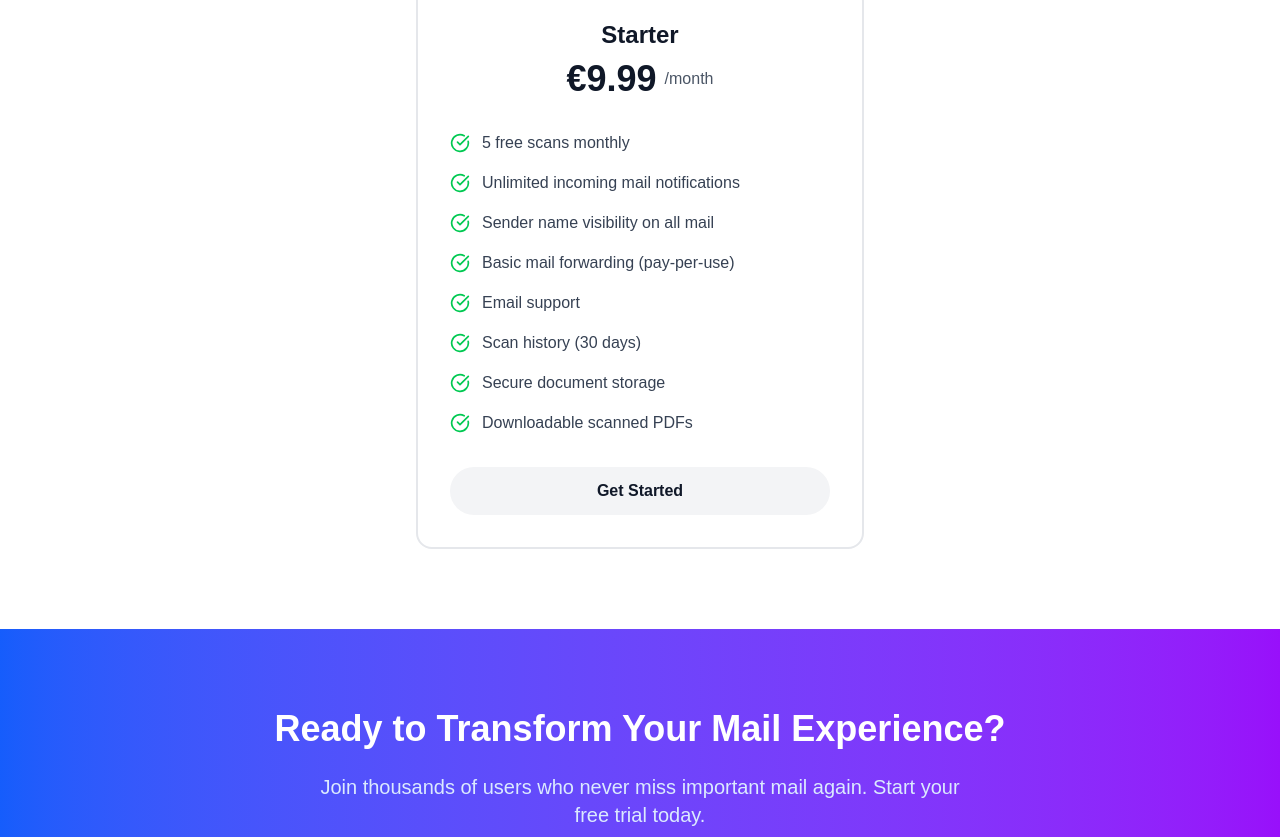
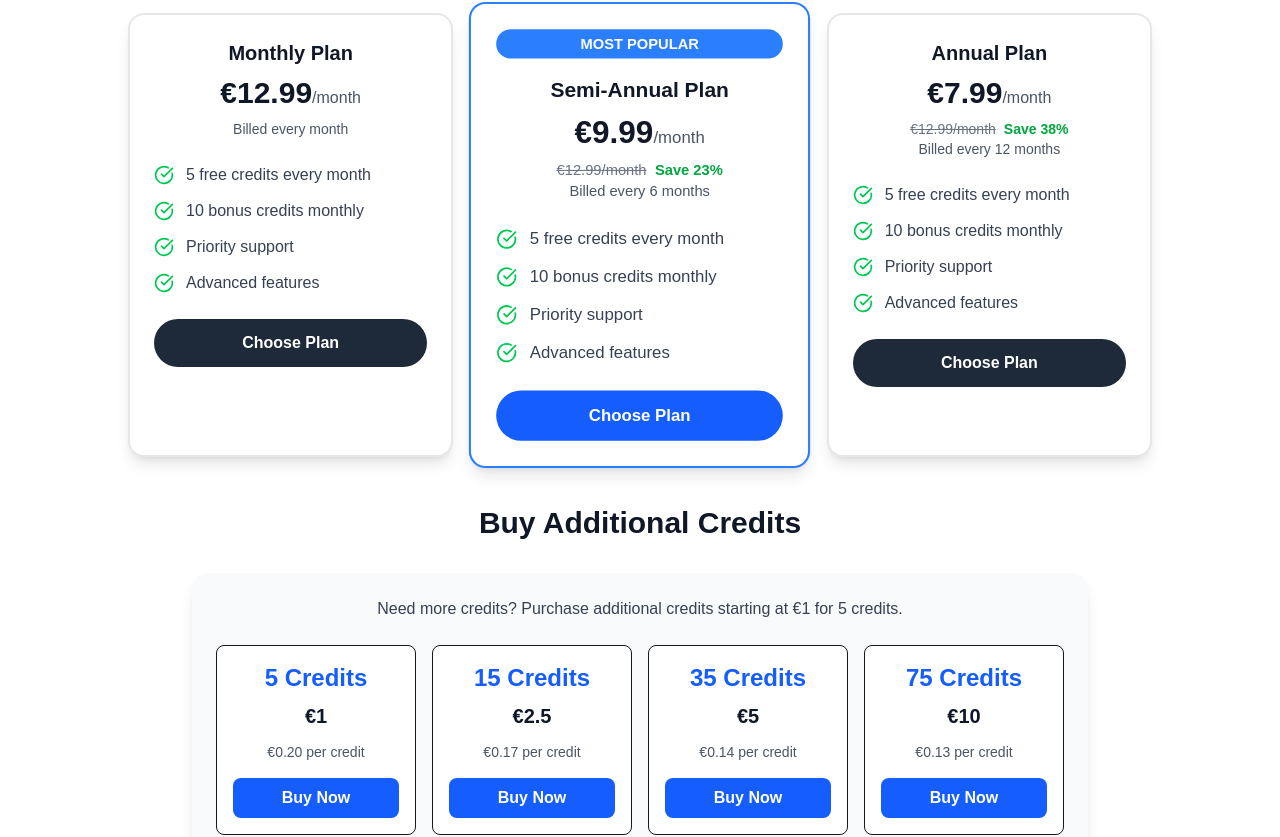
Before and after one commit to sanskarpar/letter, a Next.js app: page / in a window 1280 px wide. Shown: the part 2032-2869 px from the top of the page. Built offline with nearby package versions, Linux system fonts and the light colour scheme.

Commit message:
Your commit message

```diff
--- a/src/app/dashboard/page.tsx
+++ b/src/app/dashboard/page.tsx
@@ -1,7 +1,7 @@
 "use client";
 import React, { useEffect, useState, Suspense } from "react";
 import { useRouter, useSearchParams } from "next/navigation";
-import { getAuth, onAuthStateChanged } from "firebase/auth";
+import { getAuth, onAuthStateChanged, signOut } from "firebase/auth";
 import { getFirestore, doc, getDoc, collection, getDocs, query, orderBy, where, addDoc, Timestamp, updateDoc, runTransaction } from "firebase/firestore";
 import { app } from "@/firebase/config";
 import { CreditCard, Calendar, User, Package, Shield, Mail, Eye, FileText, Download, Clock, CheckCircle, Truck, Scan, AlertCircle } from 'lucide-react';
@@ -200,6 +200,7 @@ const MailScannerDashboard = ({ userData, userLetters, userRequests, onMakeReque
   const [selectedLetter, setSelectedLetter] = useState<Letter | null>(null);
   const [showRequestModal, setShowRequestModal] = useState(false);
   const [selectedLetterForRequest, setSelectedLetterForRequest] = useState<Letter | null>(null);
+  const [accountDropdownOpen, setAccountDropdownOpen] = useState(false);
 
   const formatDate = (date: any) => {
     if (!date) return "N/A";
@@ -246,6 +247,12 @@ const MailScannerDashboard = ({ userData, userLetters, userRequests, onMakeReque
     return !request || request.status === "completed";
   };
 
+  const handleLogout = async () => {
+    const auth = getAuth(app);
+    await signOut(auth);
+    router.replace("/login");
+  };
+
   return (
     <div className="min-h-screen bg-gradient-to-br from-slate-50 via-blue-50 to-indigo-100">
       <div className="max-w-7xl mx-auto py-12 px-4 sm:px-6 lg:px-8">
@@ -255,7 +262,7 @@ const MailScannerDashboard = ({ userData, userLetters, userRequests, onMakeReque
               <h2 className="text-2xl font-bold text-gray-800">Hey {userData?.name || 'there'}</h2>
               <p className="text-gray-600">Welcome to your dashboard</p>
             </div>
-            <div className="flex gap-2">
+            <div className="flex gap-2 relative">
               {userData?.role === 'admin' && (
                 <button
                   onClick={() => router.push("/admin")}
@@ -265,10 +272,29 @@ const MailScannerDashboard = ({ userData, userLetters, userRequests, onMakeReque
                   Admin
                 </button>
               )}
-              <button className="bg-blue-600 text-white px-4 py-2 rounded-lg shadow-md hover:bg-blue-700 transition-colors">
-                <User className="w-5 h-5 inline-block mr-1" />
-                Account
-              </button>
+              {/* Account dropdown */}
+              <div className="relative">
+                <button
+                  className="bg-blue-600 text-white px-4 py-2 rounded-lg shadow-md hover:bg-blue-700 transition-colors flex items-center"
+                  onClick={() => setAccountDropdownOpen((v) => !v)}
+                >
+                  <User className="w-5 h-5 inline-block mr-1" />
+                  Account
+                  <svg className="ml-1 w-4 h-4" fill="none" stroke="currentColor" strokeWidth={2} viewBox="0 0 24 24">
+                    <path strokeLinecap="round" strokeLinejoin="round" d="M19 9l-7 7-7-7" />
+                  </svg>
+                </button>
+                {accountDropdownOpen && (
+                  <div className="absolute right-0 mt-2 w-40 bg-white border border-gray-200 rounded-lg shadow-lg z-10">
+                    <button
+                      onClick={handleLogout}
+                      className="block w-full text-left px-4 py-2 text-black hover:bg-gray-100 rounded-t-lg"
+                    >
+                      Logout
+                    </button>
+                  </div>
+                )}
+              </div>
             </div>
           </div>
 
--- a/src/app/page.tsx
+++ b/src/app/page.tsx
@@ -6,6 +6,46 @@ import { Mail, Scan, Forward, Shield, Clock, CreditCard, Users, CheckCircle, Arr
 export default function MailServiceLanding() {
   const [isMenuOpen, setIsMenuOpen] = useState(false);
   const router = useRouter();
+
+  const subscriptionPlans = [
+    {
+      id: "monthly",
+      name: "Monthly Plan",
+      price: "12.99",
+      originalPrice: null,
+      savings: null,
+      duration: "month",
+      credits: 10,
+      popular: false
+    },
+    {
+      id: "semi-annual",
+      name: "Semi-Annual Plan",
+      price: "9.99",
+      originalPrice: "12.99",
+      savings: "Save 23%",
+      duration: "6 months",
+      credits: 10,
+      popular: true
+    },
+    {
+      id: "annual",
+      name: "Annual Plan",
+      price: "7.99",
+      originalPrice: "12.99",
+      savings: "Save 38%",
+      duration: "12 months",
+      credits: 10,
+      popular: false
+    }
+  ];
+
+  const creditPackages = [
+    { credits: 5, price: 1 },
+    { credits: 15, price: 2.5 },
+    { credits: 35, price: 5 },
+    { credits: 75, price: 10 }
+  ];
 
   const features = [
     {
@@ -55,26 +95,6 @@ export default function MailServiceLanding() {
       description: "View digital scans or track forwarded mail",
       icon: "✨"
     }
-  ];
-
-  const pricing = [
-    {
-      name: "Starter",
-      price: "€9.99",
-      period: "/month",
-      features: [
-        "5 free scans monthly",
-        "Unlimited incoming mail notifications",
-        "Sender name visibility on all mail",
-        "Basic mail forwarding (pay-per-use)",
-        "Email support",
-        "Scan history (30 days)",
-        "Secure document storage",
-        "Downloadable scanned PDFs"
-      ],
-      popular: false
-    }
-
   ];
 
   return (
@@ -208,41 +228,106 @@ export default function MailServiceLanding() {
       {/* Pricing Section */}
       <section id="pricing" className="py-20 px-4 bg-white">
         <div className="max-w-7xl mx-auto">
+          {/* Subscription Plans */}
+          <div className="mb-12">
             <div className="text-center mb-16">
-            <h2 className="text-4xl font-bold text-gray-900 mb-4">Simple Pricing</h2>
+              <h2 className="text-4xl font-bold text-gray-900 mb-4">Choose Your Plan</h2>
               <p className="text-xl text-gray-600 max-w-2xl mx-auto">
-              Start with 5 free scans every month.
+                Start with 5 free credits every month, plus bonus credits with your subscription.
               </p>
             </div>
 
-          <div className="grid md:grid-cols-1 gap-8 max-w-md mx-auto">
-            {pricing.map((plan, index) => (
-              <div key={index} className={`relative p-8 rounded-2xl border-2 ${plan.popular ? 'border-blue-500 bg-blue-50' : 'border-gray-200 bg-white'} hover:shadow-xl transition-all duration-300`}>
-                <div className="text-center mb-8">
-                  <h3 className="text-2xl font-bold text-gray-900 mb-2">{plan.name}</h3>
-                  <div className="flex items-center justify-center">
-                    <span className="text-4xl font-bold text-gray-900">{plan.price}</span>
-                    <span className="text-gray-600 ml-2">{plan.period}</span>
+            <div className="grid md:grid-cols-3 gap-6 max-w-5xl mx-auto">
+              {subscriptionPlans.map((plan) => (
+                <div
+                  key={plan.id}
+                  className={`bg-white rounded-2xl shadow-lg p-6 border-2 hover:shadow-xl transition-all duration-300 ${
+                    plan.popular ? "border-blue-500 transform scale-105" : "border-gray-200"
+                  }`}
+                >
+                  {plan.popular && (
+                    <div className="bg-blue-500 text-white text-sm font-bold px-3 py-1 rounded-full mb-4 text-center">
+                      MOST POPULAR
+                    </div>
+                  )}
+                  <div className="text-center mb-6">
+                    <h3 className="text-xl font-bold mb-2 text-gray-900">{plan.name}</h3>
+                    <div className="mb-2">
+                      <span className="text-3xl font-bold text-gray-900">€{plan.price}</span>
+                      <span className="text-gray-600">/month</span>
+                    </div>
+                    {plan.originalPrice && (
+                      <div className="text-sm text-gray-500">
+                        <span className="line-through">€{plan.originalPrice}/month</span>
+                        <span className="text-green-600 ml-2 font-semibold">{plan.savings}</span>
+                      </div>
+                    )}
+                    <div className="text-sm text-gray-600">Billed every {plan.duration}</div>
+                  </div>
+
+                  <div className="space-y-3 mb-6">
+                    <div className="flex items-center">
+                      <CheckCircle className="w-5 h-5 text-green-500 mr-3" />
+                      <span className="text-gray-700">5 free credits every month</span>
+                    </div>
+                    <div className="flex items-center">
+                      <CheckCircle className="w-5 h-5 text-green-500 mr-3" />
+                      <span className="text-gray-700">{plan.credits} bonus credits monthly</span>
+                    </div>
+                    <div className="flex items-center">
+                      <CheckCircle className="w-5 h-5 text-green-500 mr-3" />
+                      <span className="text-gray-700">Priority support</span>
+                    </div>
+                    <div className="flex items-center">
+                      <CheckCircle className="w-5 h-5 text-green-500 mr-3" />
+                      <span className="text-gray-700">Advanced features</span>
                     </div>
                   </div>
 
-                <ul className="space-y-4 mb-8">
-                  {plan.features.map((feature, featureIndex) => (
-                    <li key={featureIndex} className="flex items-center">
-                      <CheckCircle className="w-5 h-5 text-green-500 mr-3" />
-                      <span className="text-gray-700">{feature}</span>
-                    </li>
-                  ))}
-                </ul>
-
                   <button
-                  className={`w-full py-3 rounded-full font-semibold transition-colors ${plan.popular ? 'bg-blue-600 text-white hover:bg-blue-700' : 'bg-gray-100 text-gray-900 hover:bg-gray-200'}`}
                     onClick={() => router.push('/login')}
+                    className={`w-full py-3 rounded-full font-semibold transition-colors ${
+                      plan.popular
+                        ? "bg-blue-600 text-white hover:bg-blue-700"
+                        : "bg-gray-800 text-white hover:bg-gray-900"
+                    }`}
                   >
-                  Get Started
+                    Choose Plan
                   </button>
                 </div>
               ))}
+            </div>
+          </div>
+
+          {/* Credit Packages */}
+          <div className="max-w-4xl mx-auto">
+            <h2 className="text-3xl font-bold text-center mb-8 text-gray-900">Buy Additional Credits</h2>
+            <div className="bg-gray-50 rounded-2xl shadow-lg p-6">
+              <div className="text-center mb-6">
+                <p className="text-gray-700">
+                  Need more credits? Purchase additional credits starting at €1 for 5 credits.
+                </p>
+              </div>
+              <div className="grid sm:grid-cols-2 lg:grid-cols-4 gap-4">
+                {creditPackages.map((pkg) => (
+                  <div key={pkg.credits} className="bg-white border rounded-lg p-4 text-center hover:shadow-md transition-shadow">
+                    <div className="text-2xl font-bold text-blue-600 mb-2">
+                      {pkg.credits} Credits
+                    </div>
+                    <div className="text-xl font-semibold mb-3 text-gray-900">€{pkg.price}</div>
+                    <div className="text-sm text-gray-600 mb-4">
+                      €{(pkg.price / pkg.credits).toFixed(2)} per credit
+                    </div>
+                    <button
+                      onClick={() => router.push('/login')}
+                      className="w-full bg-blue-600 text-white py-2 rounded-lg font-semibold hover:bg-blue-700 transition-colors"
+                    >
+                      Buy Now
+                    </button>
+                  </div>
+                ))}
+              </div>
+            </div>
           </div>
         </div>
       </section>
```
Lines whose indentation alone changed are shown as unchanged.
